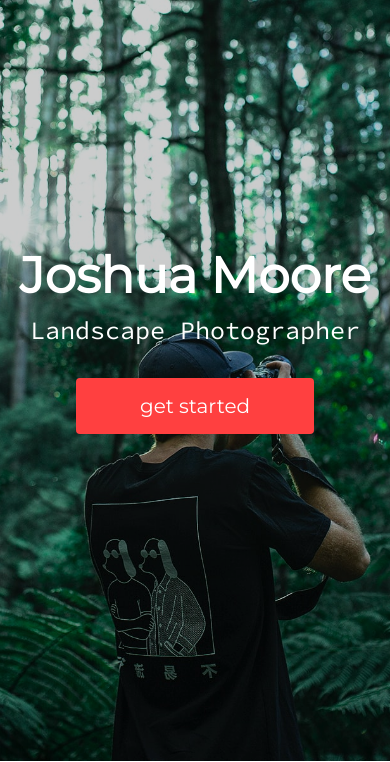
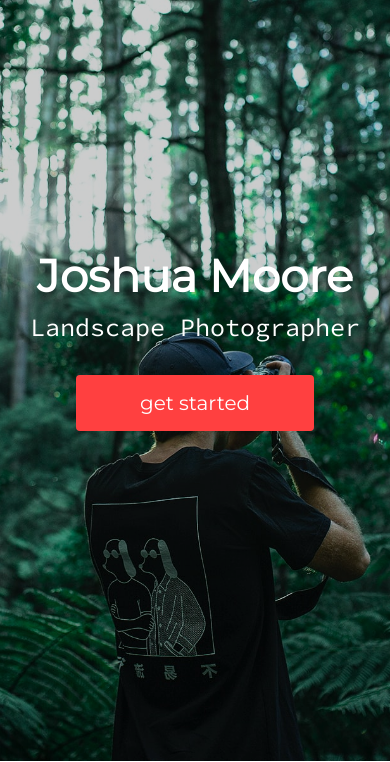
Before and after one commit to JuanMondragon/client-site, a Gatsby site: page / in a window 390 px wide. Shown: the part 83-845 px from the top of the page. Built offline with nearby package versions, Linux system fonts and the light colour scheme; Gatsby itself is replaced by a stand-in of ours.

Commit message:
fixed font size

```diff
--- a/src/components/PhotoSection/PhotoSection.css
+++ b/src/components/PhotoSection/PhotoSection.css
@@ -35,7 +35,7 @@
 
 @media screen and (max-width: 768px) {
   .photo-container > h1 {
-    font-size: 50px !important ;
+    font-size: 45px !important ;
   }
   .photo-container > p {
     font-size: 25px;
```
